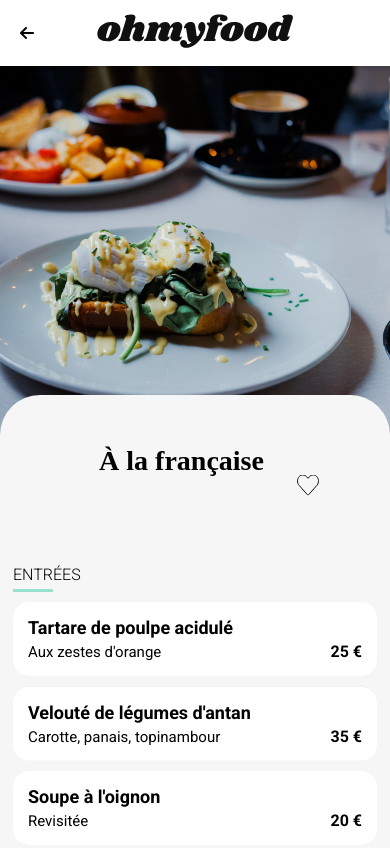
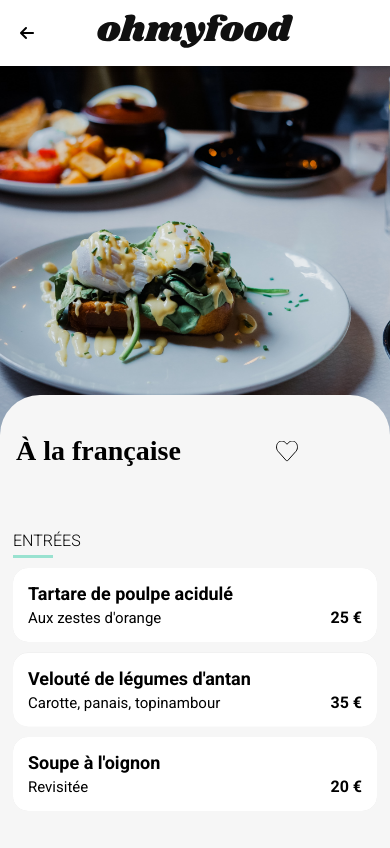
Before and after one commit to Nath-vfx/ohmyfood, a website: page pages/a-la-française.html in a window 390 px wide. Shown: the top 848 px of the page. Drawn offline with Linux system fonts and the light colour scheme; a web font is replaced by a local one.

Commit message:
feat: fix unintended behavior with like button in restaurants pages

```diff
--- a/styles/pages/restaurantpages.scss
+++ b/styles/pages/restaurantpages.scss
@@ -37,6 +37,11 @@
     justify-content: space-between;
     align-items: center;
     gap: 20px;
+    @media screen and (max-width: 425px) {
+      width: 100%;
+      padding: 0 1rem;
+      margin-top: 1rem;
+    }
   }
 
   &__title {
@@ -46,8 +51,7 @@
     position: relative;
     margin-right: 24px;
     @media screen and (max-width: 425px) {
-      align-self: flex-start;
-      padding-left: 17px;
+      margin-right: 0;
     }
   }
 
```
Also changed, not shown: styles/main.css, 1 other file.
